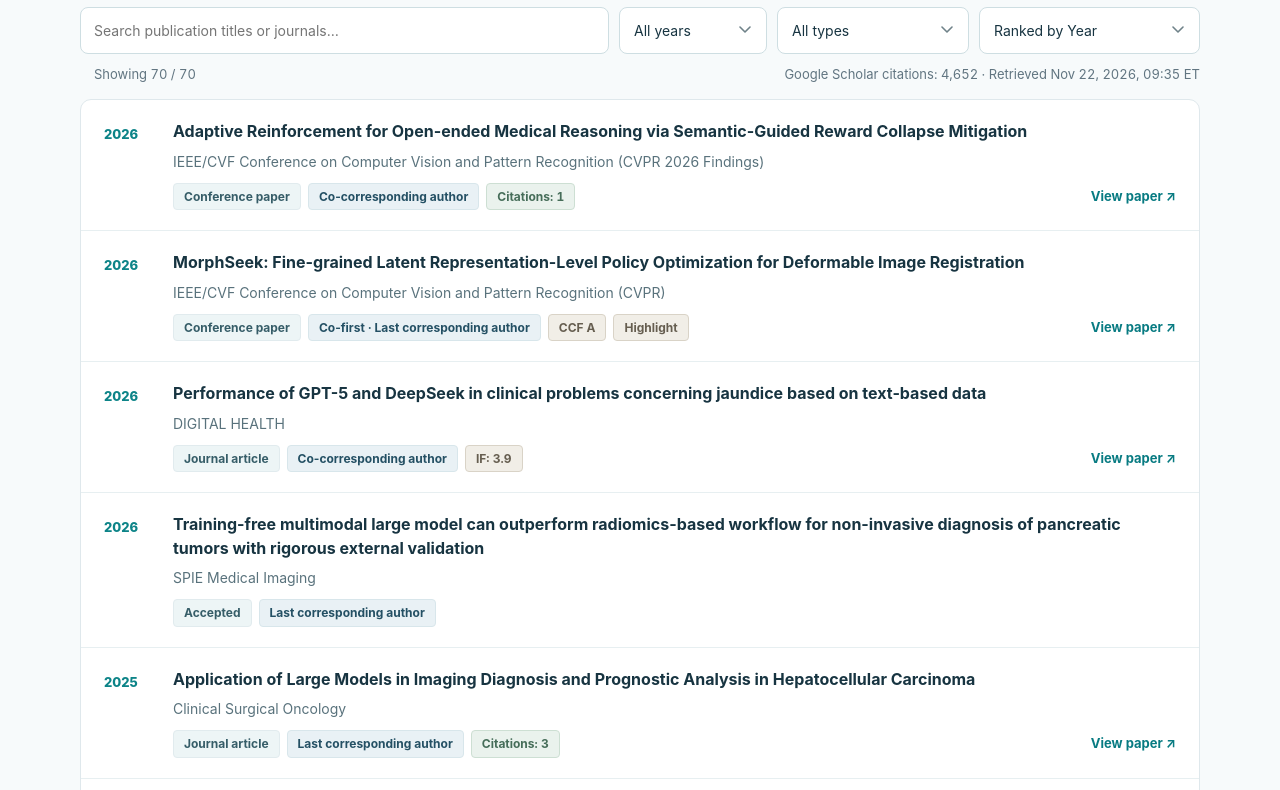
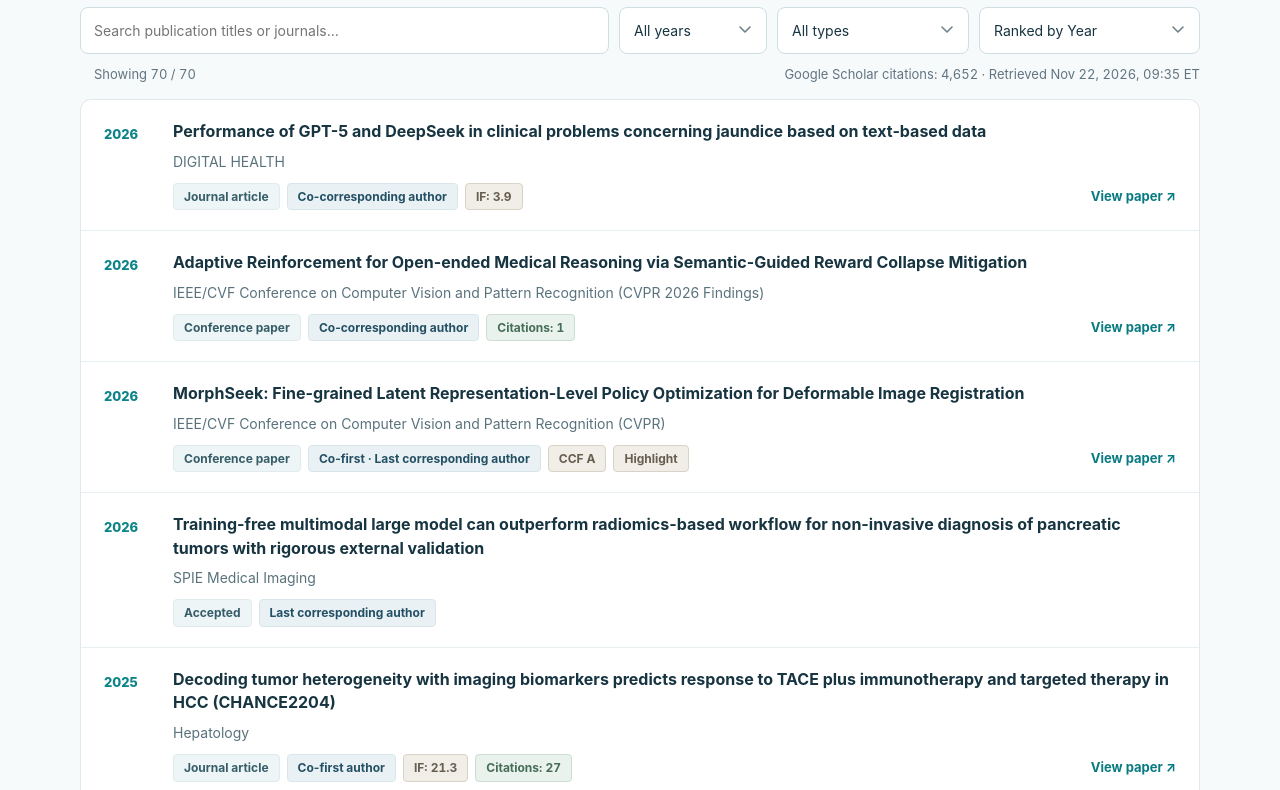
Before and after one commit to weijingwei-AI-research/weijingwei-AI-research.github.io, a plain HTML site: page index.html in a window 1280 px wide. Shown: the part 620-1410 px from the top of the page. Drawn offline with Linux system fonts and the light colour scheme.

Commit message:
Use all three publication metrics as hierarchical sort keys with selected primary priority

```diff
--- a/index.html
+++ b/index.html
@@ -128,22 +128,23 @@ const years=[...new Set(d.map(x=>x.year))].sort((a,b)=>b-a);
 document.getElementById("year").insertAdjacentHTML("beforeend",years.map(y=>"<option>"+y+"</option>").join(""));
 function render(){
 const q=document.getElementById("search").value.trim().toLowerCase(),y=document.getElementById("year").value,k=document.getElementById("type").value,order=document.getElementById("sort").value;
-const byNewest=(a,b)=>b.year-a.year||a.title.localeCompare(b.title);
-const byCitations=(a,b)=>{
-  const ac=Number.isInteger(a.googleScholarCitations)?a.googleScholarCitations:null;
-  const bc=Number.isInteger(b.googleScholarCitations)?b.googleScholarCitations:null;
-  // Missing Google Scholar counts are unknown, not zero; keep them last.
-  if(ac===null||bc===null)return ac===null?(bc===null?byNewest(a,b):1):-1;
-  return bc-ac||byNewest(a,b);
+// The selected sort is primary. Remaining keys follow Year > Impact Factor > Citations.
+const sortKeys=order==="impact-desc"?["impact","year","citations"]:order==="citations-desc"?["citations","year","impact"]:["year","impact","citations"];
+const sortValue=(paper,key)=>{
+  if(key==="year")return paper.year;
+  if(key==="impact")return paper.kind==="journal"&&Number.isFinite(paper.impactFactor2025)?paper.impactFactor2025:null;
+  return Number.isInteger(paper.googleScholarCitations)?paper.googleScholarCitations:null;
 };
-const byImpactFactor=(a,b)=>{
-  // Only journal articles with a recorded 2025 impact factor are ranked.
-  const ai=a.kind==="journal"&&Number.isFinite(a.impactFactor2025)?a.impactFactor2025:null;
-  const bi=b.kind==="journal"&&Number.isFinite(b.impactFactor2025)?b.impactFactor2025:null;
-  if(ai===null||bi===null)return ai===null?(bi===null?byNewest(a,b):1):-1;
-  return bi-ai||byNewest(a,b);
+const comparePublications=(a,b)=>{
+  for(const key of sortKeys){
+    const av=sortValue(a,key),bv=sortValue(b,key);
+    // Unknown citation/impact data rank after known data at the same comparison level.
+    const diff=av===null||bv===null?(av===null?(bv===null?0:1):-1):bv-av;
+    if(diff!==0)return diff;
+  }
+  return a.title.localeCompare(b.title);
 };
-const list=d.filter(x=>(!q||(x.title+" "+x.venue).toLowerCase().includes(q))&&(!y||String(x.year)===y)&&(!k||x.kind===k)).sort((a,b)=>order==="citations-desc"?byCitations(a,b):order==="impact-desc"?byImpactFactor(a,b):byNewest(a,b));
+const list=d.filter(x=>(!q||(x.title+" "+x.venue).toLowerCase().includes(q))&&(!y||String(x.year)===y)&&(!k||x.kind===k)).sort(comparePublications);
 
 document.getElementById("count").textContent="Showing "+list.length+" / "+d.length;
 document.getElementById("empty").style.display=list.length?"none":"block";
```
